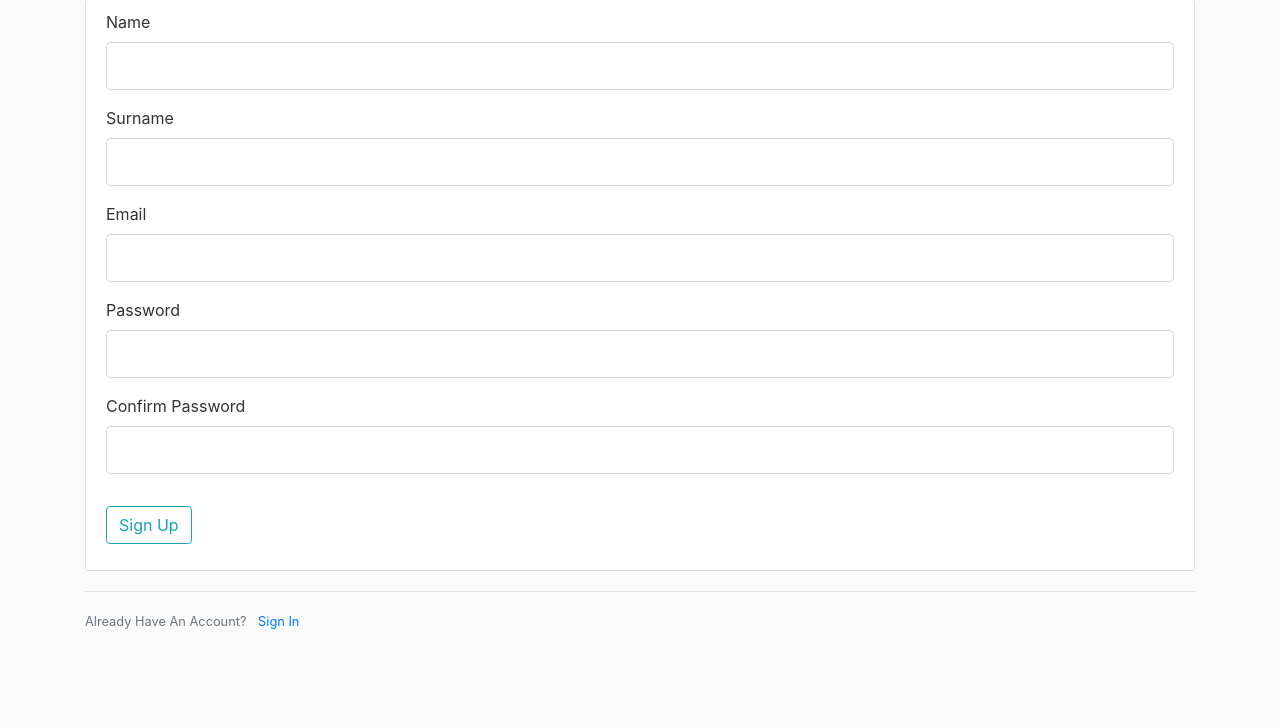
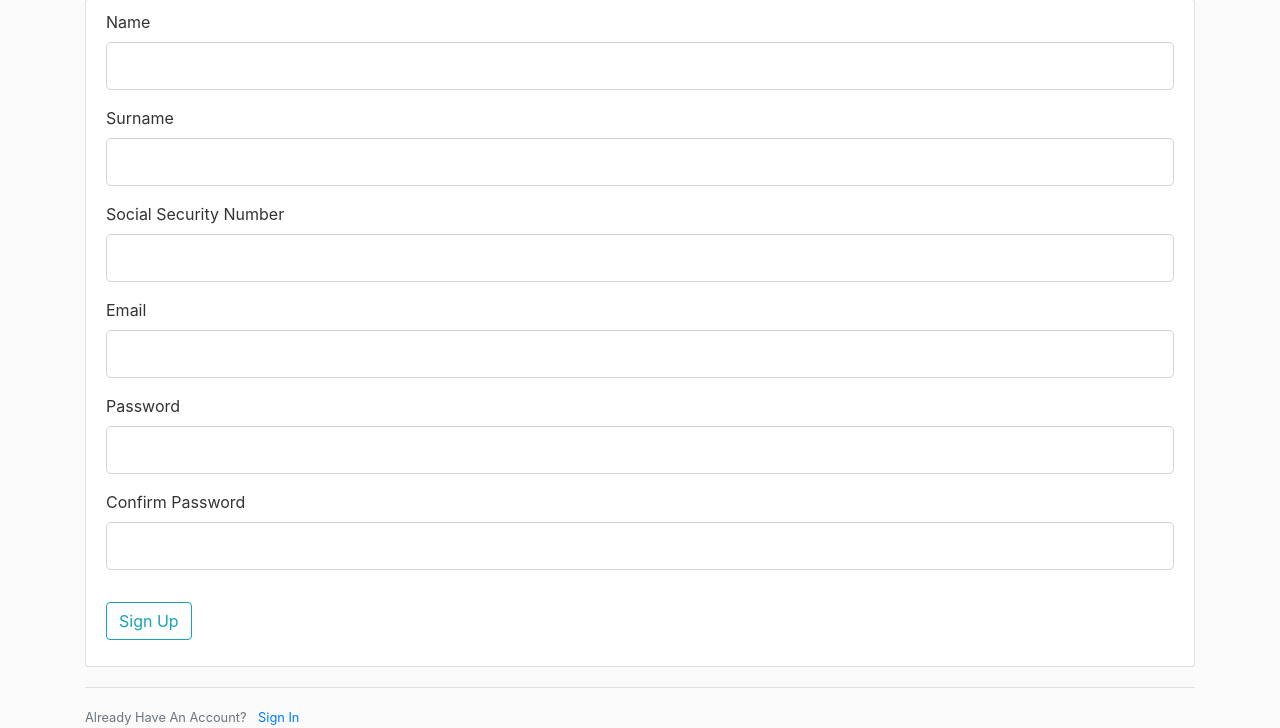
Before and after one commit to leonardodechecchi/web-app, a Flask app: page /register in a window 1280 px wide. Shown: the part 127-855 px from the top of the page. Before the commit the page ends 756 px from the top, so only its background shows below. Run offline with Flask 2, Linux system fonts and the light colour scheme; some libraries are stand-ins or nearby versions.

Commit message:
aggiunto codice fiscale

```diff
--- a/app/app.py
+++ b/app/app.py
@@ -24,7 +24,7 @@ def about():
 def register():
     form = RegistrationForm()
     if form.validate_on_submit():  # if form validated after submit
-        flash(f'Account created for {form.username.data}', 'success')
+        flash(f'Account created for {form.email.data}', 'success')
         return redirect(url_for('home'))
     return render_template('public/register.html', title='Register', form=form)
 
--- a/app/forms.py
+++ b/app/forms.py
@@ -5,10 +5,12 @@ from wtforms.validators import DataRequired, Length, EqualTo, Email
 # DataRequired() : makes sure that the field won't be empty
 # Lenght() : sets a minimum and maximum lenght for the username
 # EqualTo() : verifies that 'password' is equalto 'confirm_password'
+# http://thesvalvolati.altervista.org/index.php?req=codice-fiscale-random
 
 class RegistrationForm(FlaskForm):
     name = StringField('Name', validators=[DataRequired(), Length(min=2, max=20)])
     surname = StringField('Surname', validators=[DataRequired(), Length(min=2, max=20)])
+    social_number = StringField('Social Security Number', validators=[DataRequired(), Length(min=16, max=16)])
     email = StringField('Email', validators=[DataRequired(), Email()])
     password = PasswordField('Password', validators=[DataRequired()])
     confirm_password = PasswordField('Confirm Password', validators=[
--- a/app/templates/public/register.html
+++ b/app/templates/public/register.html
@@ -24,7 +24,7 @@
                 {% endif %}
             </div>
 
-            <!-- Username -->
+            <!-- Surname -->
             <div class="form-group">
                 {{ form.surname.label(class="form-control-label") }}
                 {% if form.surname.errors %}
@@ -36,6 +36,21 @@
                     </div>
                 {% else %}
                     {{ form.surname(class="form-control form-control-lg") }}
+                {% endif %}
+            </div>
+
+            <!-- Social Number Security -->
+            <div class="form-group">
+                {{ form.social_number.label(class="form-control-label") }}
+                {% if form.social_number.errors %}
+                    {{ form.social_number(class="form-control form-control-lg is-invalid") }}
+                    <div class="invalid-feedback">
+                        {% for error in form.social_number.errors %}
+                            <span>{{ error }}</span>
+                        {% endfor %}
+                    </div>
+                {% else %}
+                    {{ form.social_number(class="form-control form-control-lg") }}
                 {% endif %}
             </div>
 
```
